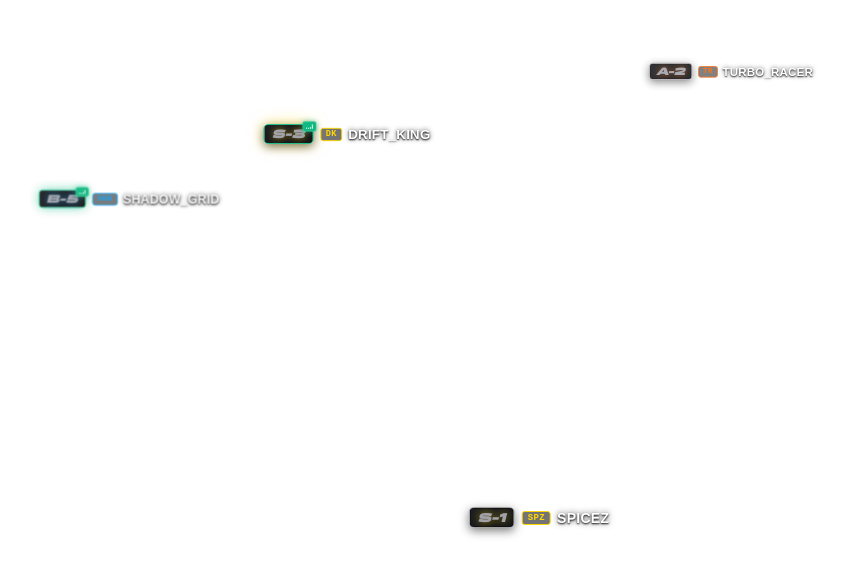
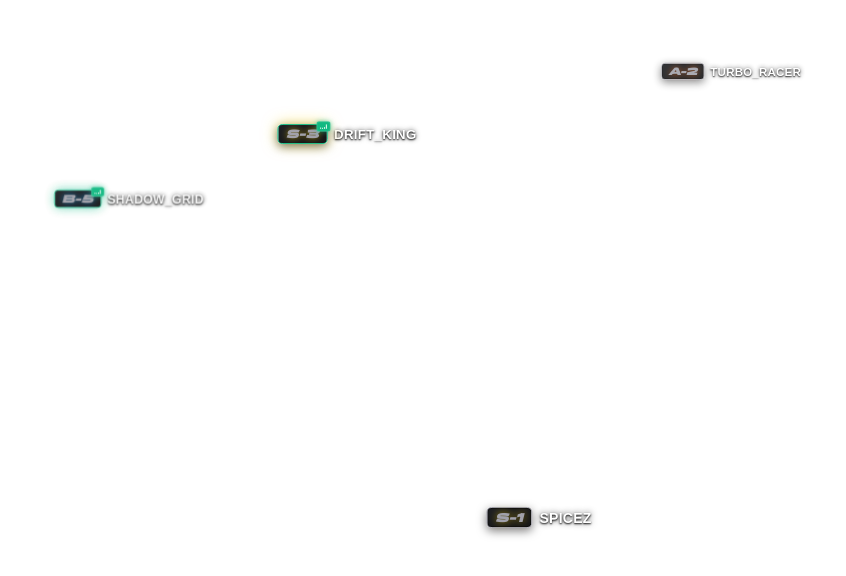
Before and after one commit to SPiceZ21/spz-nametag, a Preact app in the folder ui/: page / in a window 1280 px wide. Shown: the part 176-752 px from the top of the page, without its empty margins (101-947 px from the left). Built offline with nearby package versions, Linux system fonts and the light colour scheme; a web font is replaced by a local one.

Commit message:
feat: implement core nametag system with state sync and NUI rendering

```diff
--- a/ui/src/app.tsx
+++ b/ui/src/app.tsx
@@ -43,8 +43,15 @@ function Nametag({
   opacity?: number
   isStatic?: boolean
 }) {
-  const licenseClass = data.licenseClass || 'D'
-  const rank = data.license || `${licenseClass}-5`
+  const licenseClass = (data.licenseClass && data.licenseClass !== '**INVALID**') ? data.licenseClass : 'D'
+  const rawRank = (data.license && data.license !== '**INVALID**') ? data.license : `${licenseClass}-5`
+  const rank = rawRank.includes('**INVALID**') ? 'D-5' : rawRank
+
+  let displayName = data.name || ''
+  if (!displayName || displayName === '**INVALID**' || displayName.includes('**INVALID**')) {
+    displayName = 'Driver'
+  }
+
   const style = isStatic
     ? {}
     : { left: `${x}%`, top: `${y}%`, opacity, transform: `translate(-50%, -100%) scale(${scale})`, position: 'absolute' as const }
@@ -57,13 +64,12 @@ function Nametag({
         {data.isTalking && <AudioEqualizer />}
       </div>
 
-      {/* floating name (no box) + crew tag box + F1-style flag/number */}
+      {/* floating name (no box) + F1-style flag/number */}
       <div class="nt-body">
         {data.nation && (
           <img class="nt-flag" src={`flags/${data.nation}.webp`} alt="" />
         )}
-        {data.crew && <span class="nt-crew">{data.crew}</span>}
-        <span class="nt-name">{data.name || 'Unknown'}</span>
+        <span class="nt-name">{displayName}</span>
         {data.raceNumber != null && <span class="nt-num">{data.raceNumber}</span>}
       </div>
     </div>
```
Also changed, not shown: 2 other files (tests, documents, lock files or other folders).
